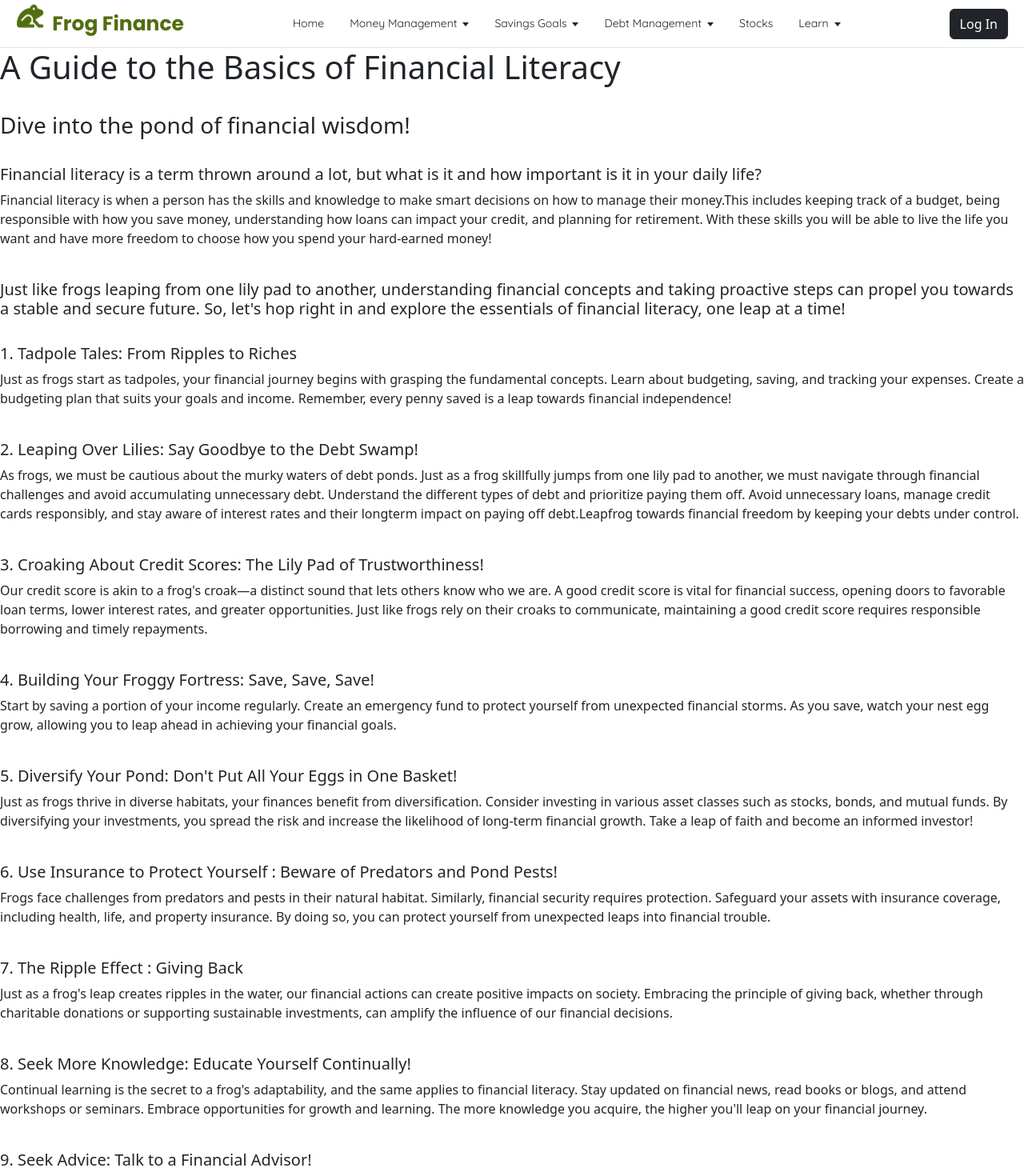
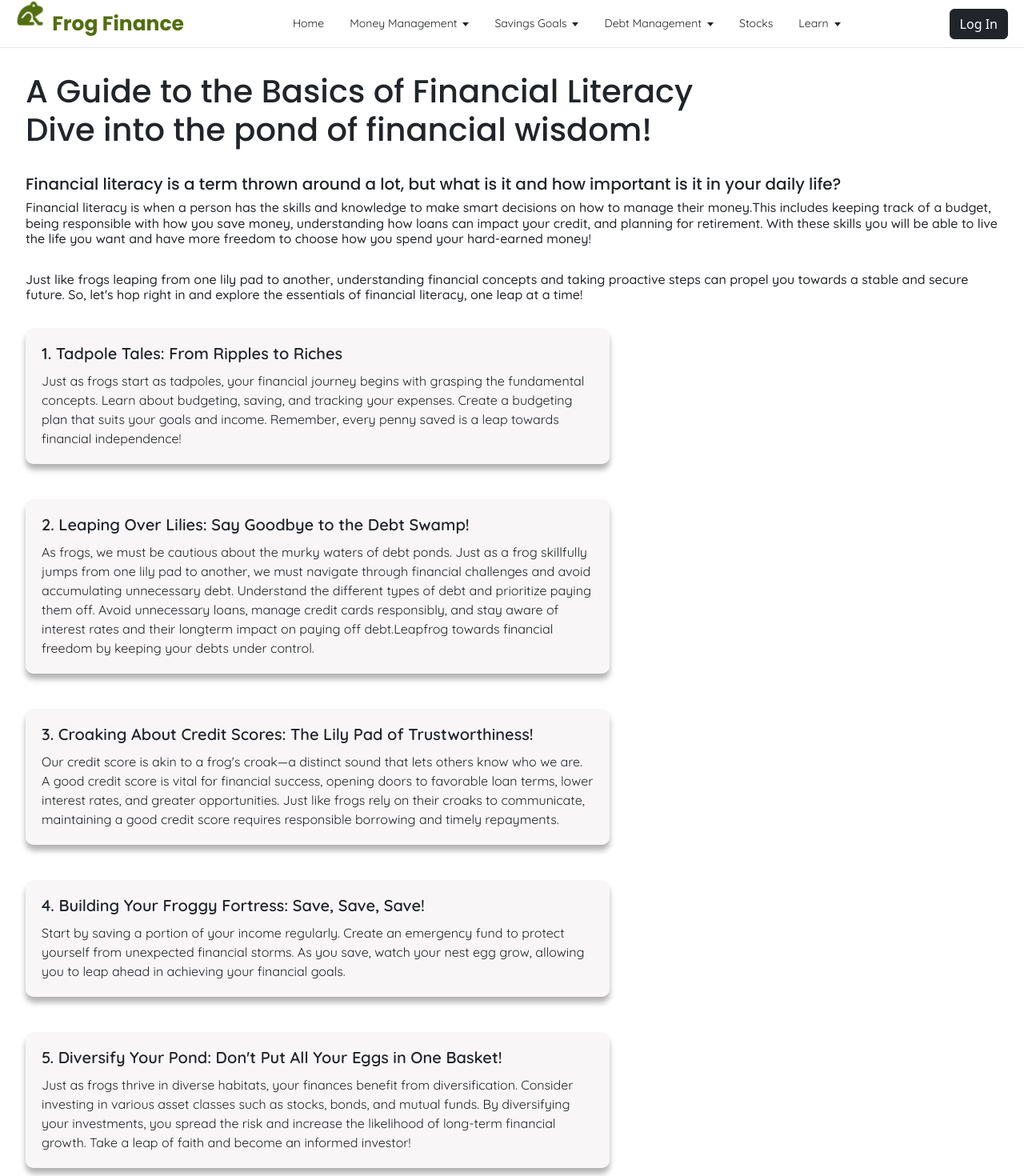
Before and after one commit to Shamayal/frog-finance, a React (Create React App) app in the folder frontend/client/: page /learn/finance in a window 1280 px wide. Shown: the top 1470 px of the page at 80% size. Built offline with nearby package versions, Linux system fonts and the light colour scheme.

Commit message:
added frog logo for favicon

```diff
--- a/frontend/client/package.json
+++ b/frontend/client/package.json
@@ -11,6 +11,7 @@
     "@testing-library/jest-dom": "^5.16.5",
     "@testing-library/react": "^13.4.0",
     "@testing-library/user-event": "^13.5.0",
+    "aos": "^2.3.4",
     "axios": "^1.4.0",
     "bootstrap": "^5.3.0",
     "chart.js": "^4.3.0",
--- a/frontend/client/src/routes/Learn/LearnFinance.jsx
+++ b/frontend/client/src/routes/Learn/LearnFinance.jsx
@@ -1,69 +1,119 @@
+import React, { useEffect } from 'react';
+import "../../styles/learn.css"
+import AOS from 'aos';
+import 'aos/dist/aos.css';
+
 const LearnFinance = () => {
+
+  useEffect(() => {
+    AOS.init();
+  }, []);
+
   return (
-    <div>
-      <h1>A Guide to the Basics of Financial Literacy</h1>
+    <div className="wrapper learn-section font-quicksand">
+      <h1 className='font-poppins'>A Guide to the Basics of Financial Literacy<br /> Dive into the pond of financial wisdom!</h1>
       <br />
-      <h3>Dive into the pond of financial wisdom!</h3>
+      <h5 className='font-poppins'>Financial literacy is a term thrown around a lot, but what is it and how important is it in your daily life?</h5>
+      <h6>
+        Financial literacy is when a person has the skills and knowledge to make smart decisions on how to manage their money.This includes keeping track of a budget, being responsible with how you save money, understanding how loans can impact your credit, and planning for retirement. With these skills you will be able to live the life you want and have more freedom to choose how you spend your hard-earned money!
+      </h6>
       <br />
-      <h5>Financial literacy is a term thrown around a lot, but what is it and how important is it in your daily life?</h5>
-      <p>
-        Financial literacy is when a person has the skills and knowledge to make smart decisions on how to manage their money.This includes keeping track of a budget, being responsible with how you save money, understanding how loans can impact your credit, and planning for retirement. With these skills you will be able to live the life you want and have more freedom to choose how you spend your hard-earned money!
-      </p>
+      <h6>
+      Just like frogs leaping from one lily pad to another, understanding financial concepts and taking proactive steps can propel you towards a stable and secure future. So, let's hop right in and explore the essentials of financial literacy, one leap at a time!
+      </h6>
       <br />
-      <h5>
-      Just like frogs leaping from one lily pad to another, understanding financial concepts and taking proactive steps can propel you towards a stable and secure future. So, let's hop right in and explore the essentials of financial literacy, one leap at a time!
-      </h5>
-      <br />
+
+      <div data-aos="fade-up-right" data-aos-duration="500" className="tip-box">
         <h5>1. Tadpole Tales: From Ripples to Riches</h5>
           <p>
           Just as frogs start as tadpoles, your financial journey begins with grasping the fundamental concepts. Learn about budgeting, saving, and tracking your expenses. Create a budgeting plan that suits your goals and income. Remember, every penny saved is a leap towards financial independence!
           </p>
+      </div>
+
       <br />
+
+      <div data-aos="fade-up-left" data-aos-duration="500" className="tip-box">
         <h5>2. Leaping Over Lilies: Say Goodbye to the Debt Swamp!</h5>
           <p>
           As frogs, we must be cautious about the murky waters of debt ponds. Just as a frog skillfully jumps from one lily pad to another, we must navigate through financial challenges and avoid accumulating unnecessary debt. Understand the different types of debt and prioritize paying them off. Avoid unnecessary loans, manage credit cards responsibly, and stay aware of interest rates and their longterm impact on paying off debt.Leapfrog towards financial freedom by keeping your debts under control.
           </p>
+      </div>
+
       <br />
+
+      <div data-aos="fade-up-right" data-aos-duration="500" className="tip-box">
         <h5>3. Croaking About Credit Scores: The Lily Pad of Trustworthiness!</h5>
           <p>
           Our credit score is akin to a frog's croak—a distinct sound that lets others know who we are. A good credit score is vital for financial success, opening doors to favorable loan terms, lower interest rates, and greater opportunities. Just like frogs rely on their croaks to communicate, maintaining a good credit score requires responsible borrowing and timely repayments.
           </p>
+      </div>
+
       <br />
+
+      <div data-aos="fade-up-left" data-aos-duration="500" className="tip-box">
         <h5>4. Building Your Froggy Fortress: Save, Save, Save!</h5>
           <p>
           Start by saving a portion of your income regularly. Create an emergency fund to protect yourself from unexpected financial storms. As you save, watch your nest egg grow, allowing you to leap ahead in achieving your financial goals.
           </p>
+      </div>
+
       <br />
+
+      <div data-aos="fade-up-right" data-aos-duration="500" className="tip-box">
         <h5>5. Diversify Your Pond: Don't Put All Your Eggs in One Basket!</h5>
           <p>
           Just as frogs thrive in diverse habitats, your finances benefit from diversification. Consider investing in various asset classes such as stocks, bonds, and mutual funds. By diversifying your investments, you spread the risk and increase the likelihood of long-term financial growth. Take a leap of faith and become an informed investor!
           </p>
+      </div>
+
       <br />
+
+      <div data-aos="fade-up-left" data-aos-duration="500" className="tip-box">
         <h5>6. Use Insurance to Protect Yourself : Beware of Predators and Pond Pests!</h5>
           <p>
           Frogs face challenges from predators and pests in their natural habitat. Similarly, financial security requires protection. Safeguard your assets with insurance coverage, including health, life, and property insurance. By doing so, you can protect yourself from unexpected leaps into financial trouble.
           </p>
+      </div>
+
       <br />
+
+      <div data-aos="fade-up-right" data-aos-duration="500" className="tip-box">
         <h5>7. The Ripple Effect : Giving Back</h5>
           <p>
           Just as a frog's leap creates ripples in the water, our financial actions can create positive impacts on society. Embracing the principle of giving back, whether through charitable donations or supporting sustainable investments, can amplify the influence of our financial decisions.
           </p>
+      </div>
+
       <br />
+
+      <div data-aos="fade-up-left" data-aos-duration="500" className="tip-box">
         <h5>8. Seek More Knowledge: Educate Yourself Continually!</h5>
           <p>
           Continual learning is the secret to a frog's adaptability, and the same applies to financial literacy. Stay updated on financial news, read books or blogs, and attend workshops or seminars. Embrace opportunities for growth and learning. The more knowledge you acquire, the higher you'll leap on your financial journey.
           </p>
+      </div>
+
       <br />
+
+      <div data-aos="fade-up-right" data-aos-duration="500" className="tip-box">
         <h5>9. Seek Advice: Talk to a Financial Advisor!</h5>
           <p>
           Just as frogs guide their tadpoles, seeking financial advice can help you navigate tricky financial waters. Consider working with a financial advisor or finding a knowledgeable mentor who can provide guidance tailored to your goals. Their expertise can help you make informed financial decisions and avoid potential pitfalls.
           </p>
+      </div>
+
       <br />
+
+      <div data-aos="fade-up-left" data-aos-duration="500" className="tip-box">
         <h5>10. Sign-Up for a Frog Finance Account!</h5>
           <p>
           The first hop in navigating the ever-chaning waters of personal fincance is to create a Frog Finance account! Members have free access to features like the budget tracker, savings goals, and debt management which you can use to know where your money is going and see how much you are saving to put towards your goals or pay off high interest debts! Welcome to our pond, ribbet!
           </p>
       </div>
+
+      <br />
+
+    </div>
   );
 };
 
--- a/frontend/client/src/routes/Learn/LearnMoney.jsx
+++ b/frontend/client/src/routes/Learn/LearnMoney.jsx
@@ -1,40 +1,68 @@
+import React, { useEffect } from 'react';
+import "../../styles/learn.css"
+import AOS from 'aos';
+import 'aos/dist/aos.css';
+
 const LearnMoney = () => {
+
+  useEffect(() => {
+    AOS.init();
+  }, []);
+
   return (
-    <div>
-      <h1>"Ribbeting" Tips on How you Can Pinch your Pennies!</h1>
+    <div className="wrapper learn-section font-quicksand">
+      <h1 className='font-poppins'>"Ribbeting" Tips on How you Can Pinch your Pennies!<br /> Saving Money the Frog-tastic Way!</h1>
       <br />
-      <h3>Saving Money the Frog-tastic Way!</h3>
+      <h5 className='font-poppins'>Saving Money doesn't have to be hard or boring, but how can you do that?</h5>
+      <h6>
+        In our daily lives, finding ways to save money can be a tad challenging. However, with a little creativity and a touch of whimsy, we can discover frog-tastic methods to jump-start our savings. From budgeting to embracing frugality, let's explore a lily pad full of clever ways to save those precious pennies, all while hopping along with our amphibian friends!
+      </h6>
       <br />
-      <h5>Saving Money doesn't have to be hard or boring, but how can you do that?</h5>
-      <p>
-        In our daily lives, finding ways to save money can be a tad challenging. However, with a little creativity and a touch of whimsy, we can discover frog-tastic methods to jump-start our savings. From budgeting to embracing frugality, let's explore a lily pad full of clever ways to save those precious pennies, all while hopping along with our amphibian friends!
-      </p>
-      <br />
+
+      <div data-aos="fade-up-right" data-aos-duration="500" className="tip-box">
         <h5>1. "Croak" Down on Your Expenses</h5>
           <p>
           It is crucial to analyze your expenses and reflect on what was an unnecessary purchase.Focus on your needs vs. wants. Do you really need to buy lunch at work everyday or can you save money and bring a homecooked meal instead? Create a budgeting plan that suits your goals and income. Instead of splurging on costly outings, try hiking, organizing game nights with friends, or having a movie marathon at home. Learn to enjoy the simply everyday things that bring us joy.
           </p>
+      </div>
+
       <br />
+
+      <div data-aos="fade-up-left" data-aos-duration="500" className="tip-box box-left">
         <h5>2. Hop on the Thrifting Train</h5>
           <p>
           Embrace the art of thrift shopping! Instead of buying brand new items, leap into secondhand stores and flea markets for incredible deals. You never know what hidden treasures you might find—be it fashionable clothing or quirky home decor. It's the frugal frog method to save while reducing waste and being environmentally conscious.
           </p>
+      </div>
+
       <br />
+
+      <div data-aos="fade-up-right" data-aos-duration="500" className="tip-box">
         <h5>3. Leaping Over Impulse Purchases</h5>
           <p>
           Avoid falling victim to marketing scehemes that will lure you in to purchase the current trendy item. Impulse purchases can be a drain on your wallet. If you come across something you want to buy, give it some time. This allows you to reflect on whether it's a necessary purchase or simply a passing desire. Often, you'll find that the "hoppy" feeling fades away, and you'll save money by avoiding unnecessary buys. Remember the goal is to be rich not look rich.
           </p>
+      </div>
+
       <br />
+
+      <div data-aos="fade-up-left" data-aos-duration="500" className="tip-box box-left">
         <h5>4. Frog Friendly Energy Efficiency</h5>
           <p>
           Embrace energy-efficient habits, and you'll witness a reduction in your utility bills. Make sure to turn off lights when you leave a room, unplug electronics when they're not in use, and opt for energy-efficient appliances. These small adjustments can make a huge difference in conserving energy and saving you money in the long run.
           </p>
+      </div>
+
       <br />
+
+      <div data-aos="fade-up-right" data-aos-duration="500" className="tip-box">
         <h5>5. Jump into Couponing</h5>
           <p>
           Don't let coupons hop away without making use of them! Embrace the art of couponing and save a bundle on your grocery bills, household items, and more. Hop on websites or apps that offer digital coupons and watch your savings soar like a frog leaping across a pond!
           </p>
       </div>
+
+    </div>
   );
 };
 
--- /dev/null
+++ b/frontend/client/src/styles/learn.css
@@ -0,0 +1,33 @@
+/* Styling for: ALL income pages */
+.learn-section {
+  padding: 30px 0;
+}
+
+.learn-section .row {
+  margin-top: 30px;
+}
+
+.learn-section .col {
+  padding: 40px 50px;
+  max-width: 47%;
+}
+
+.tip-box {
+  background-color: rgba(246, 242, 242, 0.7);
+  padding: 20px 20px;
+  border-radius: 10px;
+  margin-bottom: 20px;
+  box-shadow: 0 7px 7px rgba(0, 0, 0, 0.3);
+  width: 60%;
+}
+
+.tip-box h5 {
+  font-size: 20px;
+  font-weight: bold;
+  margin-bottom: 10px;
+}
+
+.tip-box p {
+  font-size: 16px;
+  margin-bottom: 0;
+}
```
Also changed, not shown: frontend/client/src/media/frog-logo.png (added), 1 other file (tests, documents, lock files or other folders). Lines whose indentation alone changed are shown as unchanged.
